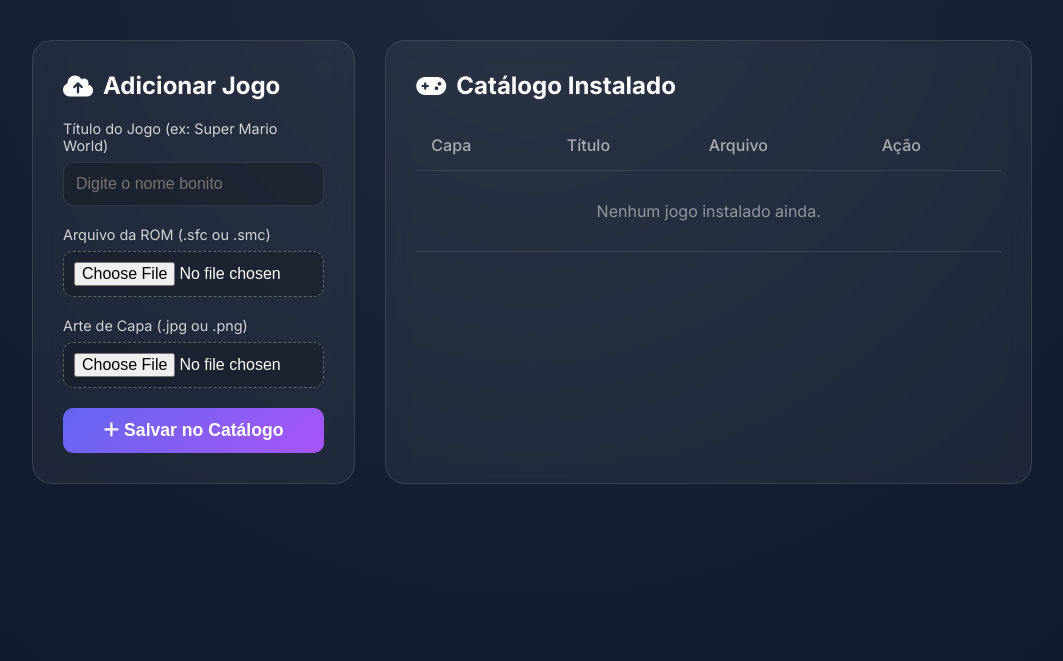
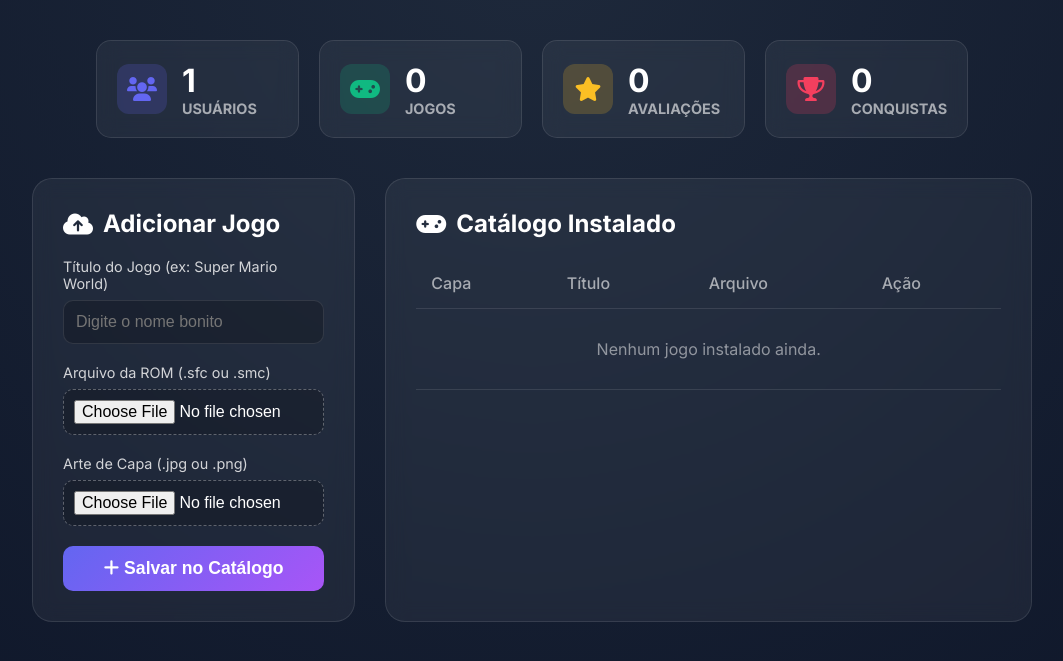
Before and after one commit to cristhian-sancore/jogos-retro-online, a Flask app: page /admin in a window 1280 px wide. Shown: the part 70-731 px from the top of the page, without its empty margins (108-1171 px from the left). Run offline with Flask 3, Linux system fonts and the light colour scheme; the visitor is signed in with stand-in values (Sample User, id 1); data comes from the database, SQL or seed files in the repository; data that the repository does not hold is empty.

Commit message:
feat: dashboard com estatisticas no painel admin

```diff
--- a/app.py
+++ b/app.py
@@ -358,7 +358,35 @@ def delete_save(filename):
 @admin_required
 def admin():
     games = get_games_list()
-    return render_template('admin.html', games=games)
+
+    conn = sqlite3.connect(DB_PATH)
+    c = conn.cursor()
+
+    c.execute('SELECT COUNT(*) FROM users')
+    total_users = c.fetchone()[0]
+
+    c.execute('SELECT COUNT(*) FROM games')
+    total_games = c.fetchone()[0]
+
+    try:
+        c.execute('SELECT COUNT(*) FROM reviews')
+        total_reviews = c.fetchone()[0]
+    except sqlite3.OperationalError:
+        total_reviews = 0
+
+    c.execute('SELECT COUNT(*) FROM achievements')
+    total_achievements = c.fetchone()[0]
+
+    conn.close()
+
+    stats = {
+        'total_users': total_users,
+        'total_games': total_games,
+        'total_reviews': total_reviews,
+        'total_achievements': total_achievements
+    }
+
+    return render_template('admin.html', games=games, stats=stats)
 
 @app.route('/admin/upload', methods=['POST'])
 @admin_required
--- a/templates/admin.html
+++ b/templates/admin.html
@@ -13,6 +13,52 @@
             display: grid;
             grid-template-columns: 1fr 2fr;
             gap: 30px;
+        }
+
+        .dashboard-container {
+            max-width: 1000px;
+            margin: 40px auto 0 auto;
+            display: grid;
+            grid-template-columns: repeat(4, 1fr);
+            gap: 20px;
+            padding: 0 20px;
+        }
+
+        .stat-card {
+            background: rgba(255, 255, 255, 0.05);
+            backdrop-filter: blur(10px);
+            border: 1px solid rgba(255, 255, 255, 0.1);
+            border-radius: 15px;
+            padding: 20px;
+            display: flex;
+            align-items: center;
+            gap: 15px;
+        }
+
+        .stat-icon {
+            width: 50px;
+            height: 50px;
+            border-radius: 12px;
+            background: rgba(99, 102, 241, 0.2);
+            color: #6366f1;
+            display: flex;
+            align-items: center;
+            justify-content: center;
+            font-size: 1.5em;
+        }
+
+        .stat-info h3 {
+            margin: 0;
+            font-size: 2em;
+            color: white;
+        }
+
+        .stat-info p {
+            margin: 0;
+            color: rgba(255, 255, 255, 0.6);
+            font-size: 0.9em;
+            text-transform: uppercase;
+            font-weight: bold;
         }
 
         .upload-card, .games-card {
@@ -186,6 +232,9 @@
                 grid-template-columns: 1fr;
                 padding: 0 20px;
             }
+            .dashboard-container {
+                grid-template-columns: 1fr 1fr;
+            }
         }
     </style>
 </head>
@@ -195,6 +244,37 @@
         <div>
             <a href="{{ url_for('admin_users') }}" style="margin-right: 10px; background: rgba(99, 102, 241, 0.2); color: #6366f1; border: 1px solid rgba(99, 102, 241, 0.3);"><i class="fa-solid fa-users-gear"></i> Usuários</a>
             <a href="{{ url_for('index') }}"><i class="fa-solid fa-arrow-left"></i> Voltar ao Site</a>
+        </div>
+    </div>
+
+    <div class="dashboard-container">
+        <div class="stat-card">
+            <div class="stat-icon"><i class="fa-solid fa-users"></i></div>
+            <div class="stat-info">
+                <h3>{{ stats.total_users }}</h3>
+                <p>Usuários</p>
+            </div>
+        </div>
+        <div class="stat-card">
+            <div class="stat-icon" style="color: #10b981; background: rgba(16, 185, 129, 0.2);"><i class="fa-solid fa-gamepad"></i></div>
+            <div class="stat-info">
+                <h3>{{ stats.total_games }}</h3>
+                <p>Jogos</p>
+            </div>
+        </div>
+        <div class="stat-card">
+            <div class="stat-icon" style="color: #fbbf24; background: rgba(251, 191, 36, 0.2);"><i class="fa-solid fa-star"></i></div>
+            <div class="stat-info">
+                <h3>{{ stats.total_reviews }}</h3>
+                <p>Avaliações</p>
+            </div>
+        </div>
+        <div class="stat-card">
+            <div class="stat-icon" style="color: #f43f5e; background: rgba(244, 63, 94, 0.2);"><i class="fa-solid fa-trophy"></i></div>
+            <div class="stat-info">
+                <h3>{{ stats.total_achievements }}</h3>
+                <p>Conquistas</p>
+            </div>
         </div>
     </div>
 
```
